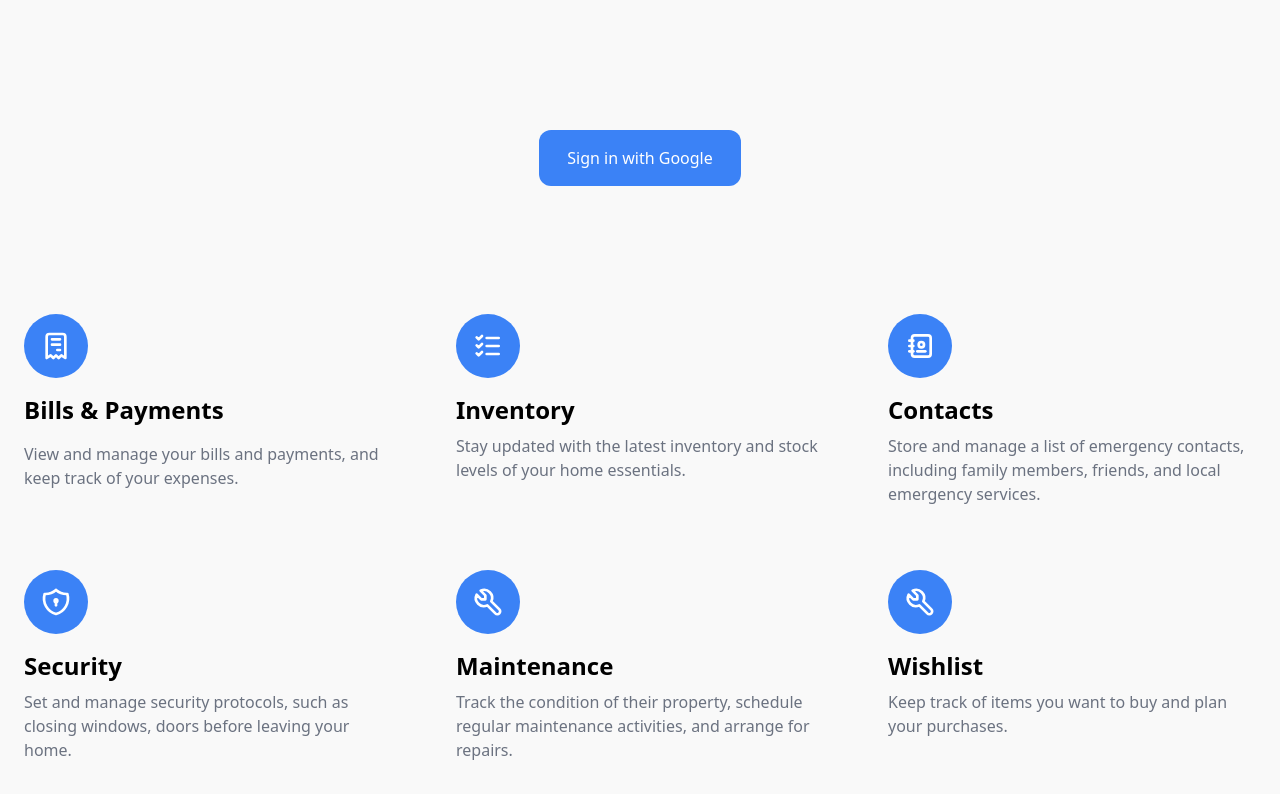
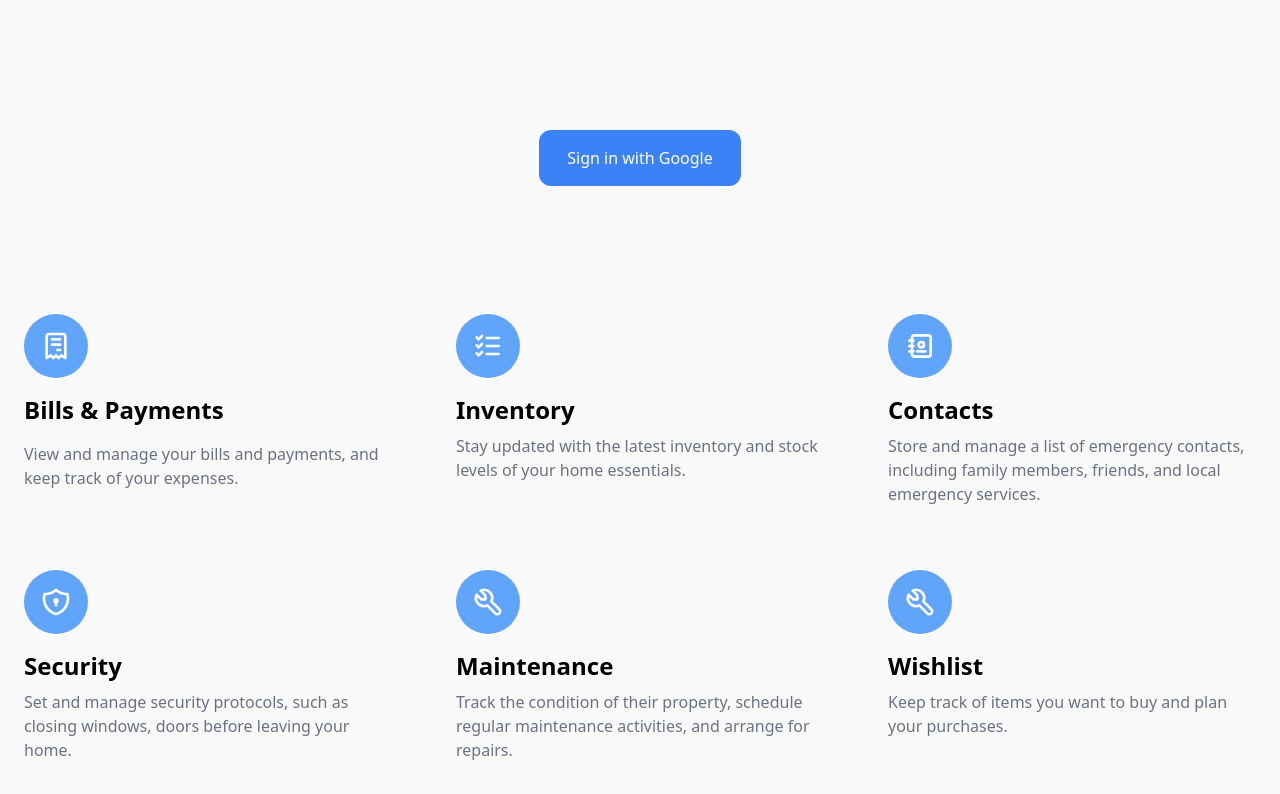
Before and after one commit to stefanicjuraj/home-op, a React (Vite) app in the folder app/: page /maintenance in a window 1280 px wide. Shown: the part 390-1184 px from the top of the page. Built offline with nearby package versions, Linux system fonts and the light colour scheme; no server answers.

Commit message:
style(pages): modify div background color

```diff
--- a/app/src/pages/Landing.tsx
+++ b/app/src/pages/Landing.tsx
@@ -22,7 +22,7 @@ export default function Landing() {
                     <Login />
                     <div className="text-[#000] space-y-8 md:grid md:grid-cols-2 lg:grid-cols-3 md:gap-16 md:space-y-0">
                         <div>
-                            <div className="flex justify-center items-center mb-4 w-10 h-10 rounded-full bg-blue-500 lg:h-16 lg:w-16">
+                            <div className="flex justify-center items-center mb-4 w-10 h-10 rounded-full bg-blue-400 lg:h-16 lg:w-16">
                                 <img src={bill} alt="dropdown" className="w-8 h-8" />
                             </div>
                             <h2 className="mb-4 text-2xl font-bold">Bills & Payments</h2>
@@ -31,7 +31,7 @@ export default function Landing() {
                             </p>
                         </div>
                         <div>
-                            <div className="flex justify-center items-center mb-4 w-10 h-10 rounded-full bg-blue-500 lg:h-16 lg:w-16">
+                            <div className="flex justify-center items-center mb-4 w-10 h-10 rounded-full bg-blue-400 lg:h-16 lg:w-16">
                                 <img src={inventory} alt="dropdown" className="w-8 h-8" />
                             </div>
                             <h2 className="mb-2 text-2xl font-bold">Inventory</h2>
@@ -40,7 +40,7 @@ export default function Landing() {
                             </p>
                         </div>
                         <div>
-                            <div className="flex justify-center items-center mb-4 w-10 h-10 rounded-full bg-blue-500 lg:h-16 lg:w-16">
+                            <div className="flex justify-center items-center mb-4 w-10 h-10 rounded-full bg-blue-400 lg:h-16 lg:w-16">
                                 <img src={contact} alt="dropdown" className="w-8 h-8" />
                             </div>
                             <h2 className="mb-2 text-2xl font-bold">Contacts</h2>
@@ -49,7 +49,7 @@ export default function Landing() {
                             </p>
                         </div>
                         <div>
-                            <div className="flex justify-center items-center mb-4 w-10 h-10 rounded-full bg-blue-500 lg:h-16 lg:w-16">
+                            <div className="flex justify-center items-center mb-4 w-10 h-10 rounded-full bg-blue-400 lg:h-16 lg:w-16">
                                 <img src={security} alt="dropdown" className="w-8 h-8" />
                             </div>
                             <h2 className="mb-2 text-2xl font-bold">Security</h2>
@@ -58,7 +58,7 @@ export default function Landing() {
                             </p>
                         </div>
                         <div>
-                            <div className="flex justify-center items-center mb-4 w-10 h-10 rounded-full bg-blue-500 lg:h-16 lg:w-16">
+                            <div className="flex justify-center items-center mb-4 w-10 h-10 rounded-full bg-blue-400 lg:h-16 lg:w-16">
                                 <img src={maintenance} alt="dropdown" className="w-8 h-8" />
                             </div>
                             <h3 className="mb-2 text-2xl font-bold">Maintenance</h3>
@@ -67,7 +67,7 @@ export default function Landing() {
                             </p>
                         </div>
                         <div>
-                            <div className="flex justify-center items-center mb-4 w-10 h-10 rounded-full bg-blue-500 lg:h-16 lg:w-16">
+                            <div className="flex justify-center items-center mb-4 w-10 h-10 rounded-full bg-blue-400 lg:h-16 lg:w-16">
                                 <img src={maintenance} alt="dropdown" className="w-8 h-8" />
                             </div>
                             <h3 className="mb-2 text-2xl font-bold">Wishlist</h3>
```
